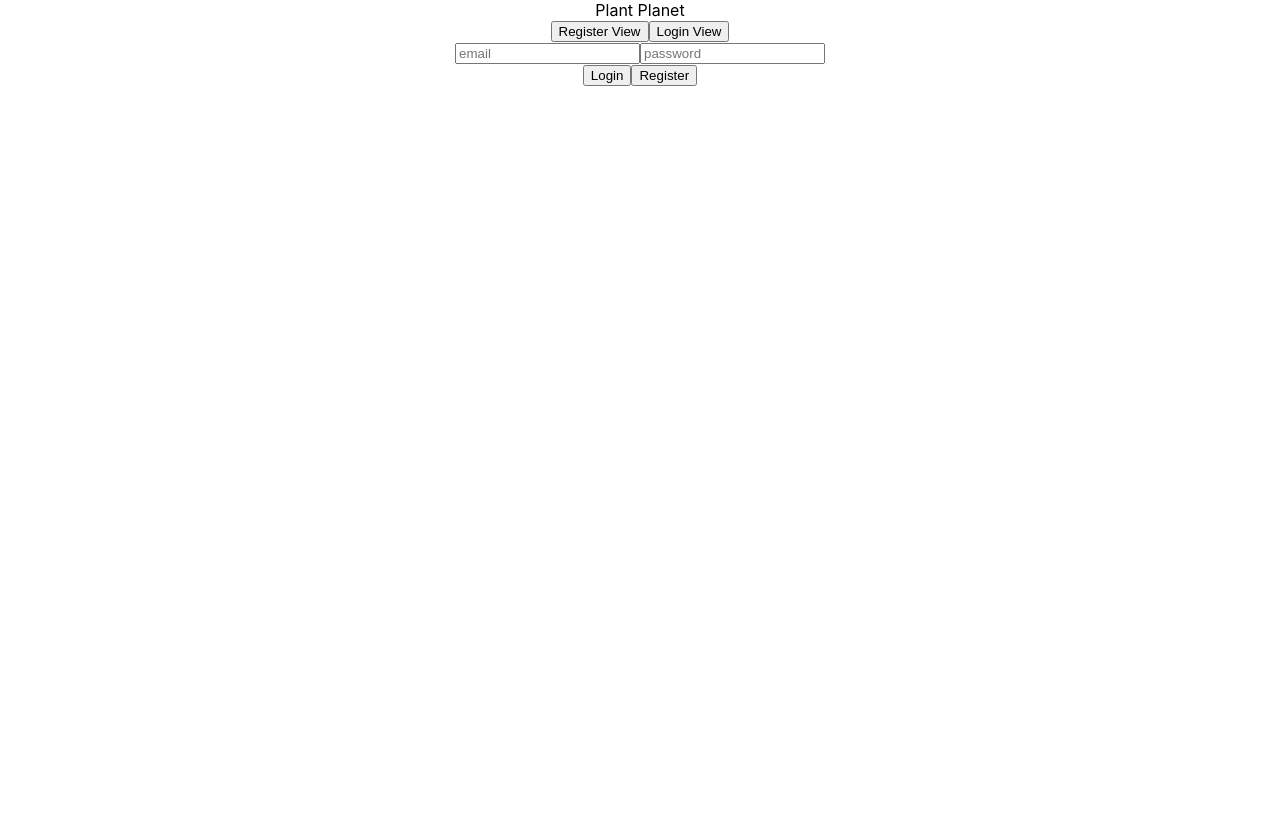
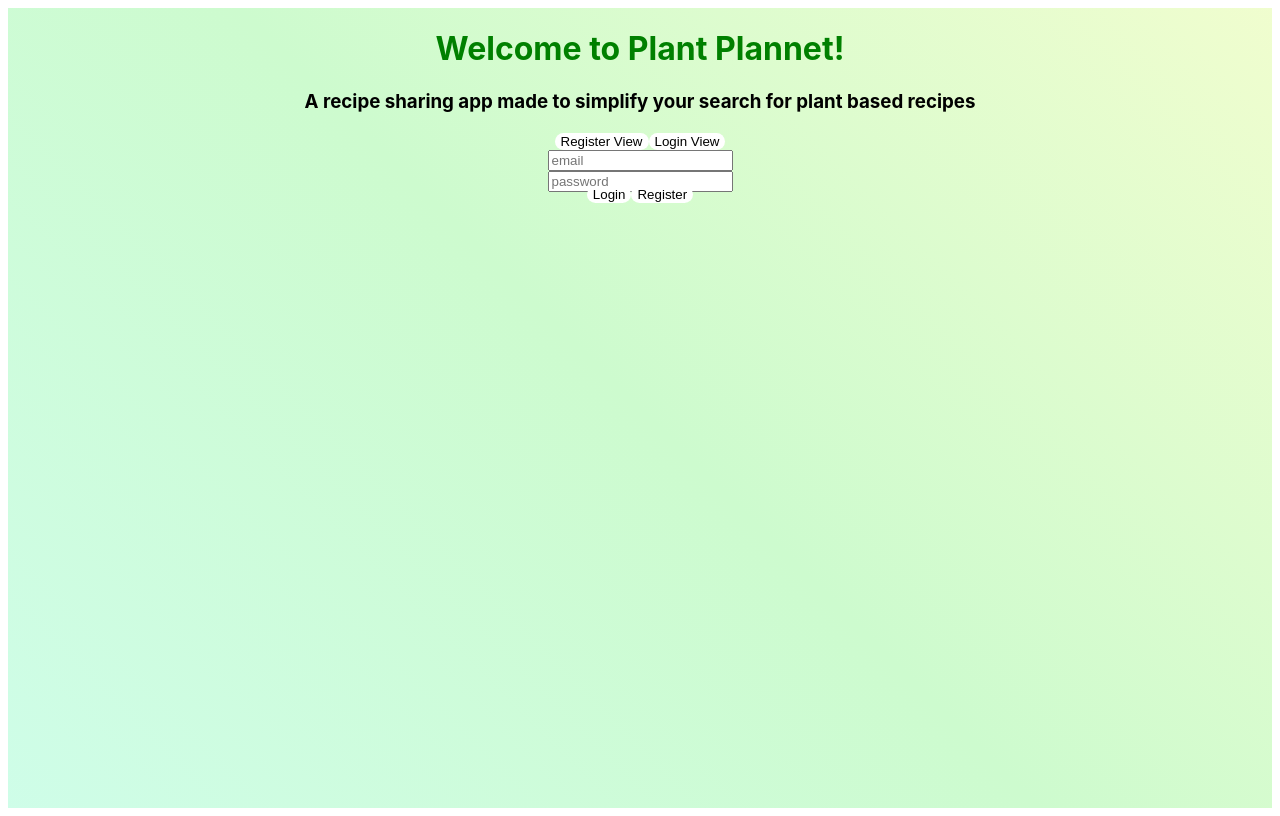
Before and after one commit to Sara1290/plant-planet, a React (Create React App) app: page / in a window 1280 px wide. Built offline with nearby package versions, Linux system fonts and the light colour scheme.

Commit message:
evening commit

```diff
--- a/package.json
+++ b/package.json
@@ -27,6 +27,7 @@
   "scripts": {
     "start": "react-scripts start",
     "build": "react-scripts build",
+    "dev": "parcel src/index.scss",
     "test": "react-scripts test",
     "eject": "react-scripts eject"
   },
--- a/src/App.js
+++ b/src/App.js
@@ -1,7 +1,7 @@
 import React from 'react'
 import routes from './routes'
 // import Nav from './Components/Nav/Nav'
-import './App.css';
+import './App.scss';
 
 function App() {
   return (
--- a/src/App.css
+++ b/src/App.scss
@@ -1,10 +1,41 @@
+@use './index.scss' as i;
+
+.auth-body {
+@include i.gradientBackground();
+
+}
+
 .App {
   text-align: center;
+  display: flex;
 }
 
+// input {
+//   height: 35px;
+//   border-radius: 10px;
+//   border: none;
+//   color: i.$inputTextColor;
 
+// }
 
+button {
+  background-color: white;
+  border-radius: 25px;
+  border: none;
+}
 
+p {
+  font-family: i.$fontFamily;
+}
+
+h1 {
+  font-family: i.$fontFamily;
+  color: i.$h1FontColor
+}
+
+h3 {
+  font-family: i.$fontFamily;
+}
 
 
 
--- a/src/Components/Auth/Auth.css
+++ /dev/null
@@ -1,7 +0,0 @@
-.auth-body {
-
-    background-image: linear-gradient(45 deg, rgb(0, 128, 0), rgb(144, 238, 144), rgb(189, 247, 189));
-}
-.auth-header {
-    color:rgb(0, 128, 0)
-}
--- a/src/Components/Auth/Auth.js
+++ b/src/Components/Auth/Auth.js
@@ -2,7 +2,7 @@ import axios from "axios";
 import React, { useState } from "react";
 import { loginUser, registerUser } from "../../redux/userReducer"
 import { useDispatch } from 'react-redux'
-
+import './Auth.scss'
 
 const Auth = (props) => {
   const [email, setEmail] = useState("");
@@ -51,14 +51,14 @@ const Auth = (props) => {
       .catch((err) => console.log(err));
   }
   const loginView = (
-    <div className="login-inputs">
-      <input placeholder="email" value={email} onChange={e => setEmail(e.target.value)} />
+    <div className="auth-inputs">
+      <input placeholder="email" value={email} onChange={e => setEmail(e.target.value)} /> <br />
       <input type="password" placeholder="password" value={password} onChange={e => setPassword(e.target.value)} />
     </div>
   );
 
   const registerView = (
-    <div className="register-inputs">
+    <div className="auth-inputs">
       <input placeholder="email" value={email} onChange={e => setEmail(e.target.value)} />
       <input placeholder="username" value={username} onChange={e => setUsername(e.target.value)} />
       <input type="password" placeholder="password" value={password} onChange={e => setPassword(e.target.value)} />
@@ -67,7 +67,8 @@ const Auth = (props) => {
 
   return (
     <div className="auth-body">
-      <header className="auth-header">Plant Planet</header>
+      <h1 className="auth-header">Welcome to Plant Plannet!</h1>
+      <h3> A recipe sharing app made to simplify your search for plant based recipes</h3>
       <button onClick={toggleRegisterView}>Register View</button>
       <button onClick={toggleLoginView}>Login View</button>
       {showLoginView ? loginView : null}
--- /dev/null
+++ b/src/Components/Auth/Auth.scss
@@ -0,0 +1,11 @@
+@use '../../index.scss' as i;
+@use '../../App.scss' as a;
+
+
+
+.auth-inputs {
+    height: 35px;
+    border-radius: 10px;
+    border: none;
+    color: i.$inputTextColor;
+}
--- a/src/Components/Dash.js
+++ b/src/Components/Dash.js
@@ -9,7 +9,7 @@ import {useState, useEffect } from 'react';
 import { useSelector } from 'react-redux';
 // import {getUser} from '../redux/userReducer'
 import Nav from './Nav/Nav';
-import './Dash.css'
+import './Dash.scss'
 
 const Dash = (props) => {
     const [dashRecipes, setDashRecipes] = useState([]);
--- a/src/Components/Dash.css
+++ b/src/Components/Dash.scss
@@ -1,7 +1,11 @@
+@use '../index.scss' as i;
+
 .dash-body {
-    height: 100vh;
+    // background-image: linear-gradient(45deg, rgba(12, 246, 141, .2), rgba(5, 235, 11, .2), rgba(179, 246, 12, .2));
+    @include i.gradientBackground();
+    height: 300vh;
+    width: 100vw;
     box-sizing: border-box;
-    background-image: linear-gradient(45deg, rgba(12, 246, 141, .2), rgba(5, 235, 11, .2), rgba(179, 246, 12, .2));
 }
 
 .recipe-images {
--- a/src/index.css
+++ /dev/null
@@ -1,13 +0,0 @@
-body {
-  margin: 0;
-  font-family: -apple-system, BlinkMacSystemFont, 'Segoe UI', 'Roboto', 'Oxygen',
-    'Ubuntu', 'Cantarell', 'Fira Sans', 'Droid Sans', 'Helvetica Neue',
-    sans-serif;
-  -webkit-font-smoothing: antialiased;
-  -moz-osx-font-smoothing: grayscale;
-}
-
-code {
-  font-family: source-code-pro, Menlo, Monaco, Consolas, 'Courier New',
-    monospace;
-}
--- a/src/index.js
+++ b/src/index.js
@@ -4,7 +4,7 @@ import {Provider} from 'react-redux';
 import {HashRouter} from 'react-router-dom'
 import App from './App';
 import store from './redux/store';
-import './index.css';
+import './index.scss';
 // import reportWebVitals from './reportWebVitals';
 
 ReactDOM.render(
--- /dev/null
+++ b/src/index.scss
@@ -0,0 +1,20 @@
+//this is going to be where i make stuff like variables and mixins to call into my app
+
+@mixin gradientBackground {
+    width: 80vw + 30vw;
+    height: 80vh + 20vh;
+    background-image: linear-gradient(45deg, rgba(12, 246, 141, .2), rgba(5, 235, 11, .2), rgba(179, 246, 12, .2));
+}
+
+// @mixin inputStyles {
+//     height: 35px;
+//     border-radius: 10px;
+//     border: none;
+//     color: $inputTextColor;
+// }
+
+$inputTextColor: black;
+
+$h1FontColor: rgb(0, 128, 0);
+
+$fontFamily: -apple-system, BlinkMacSystemFont, 'Segoe UI', Roboto, Oxygen, Ubuntu, Cantarell, 'Open Sans', 'Helvetica Neue', sans-serif;
```
